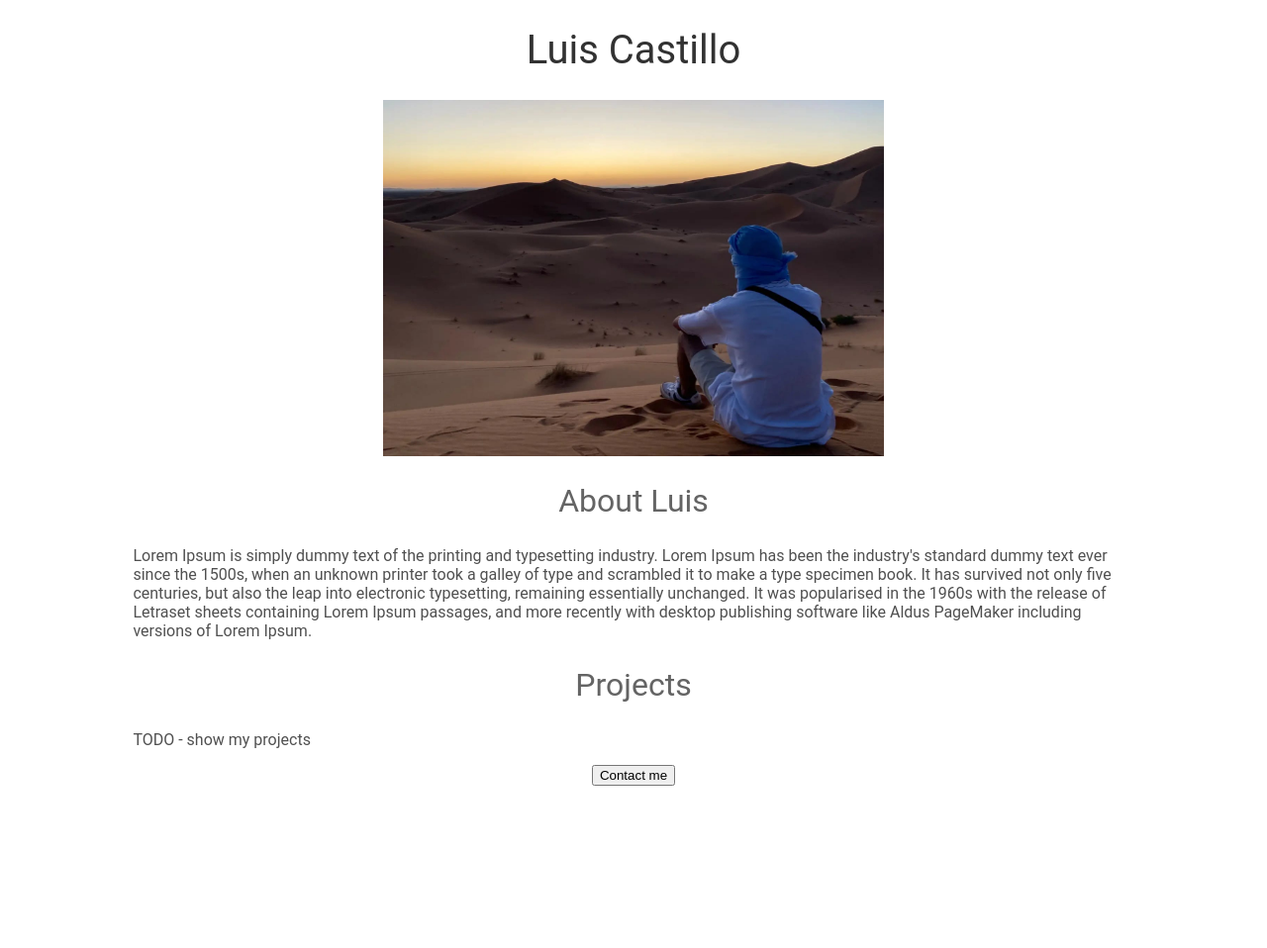
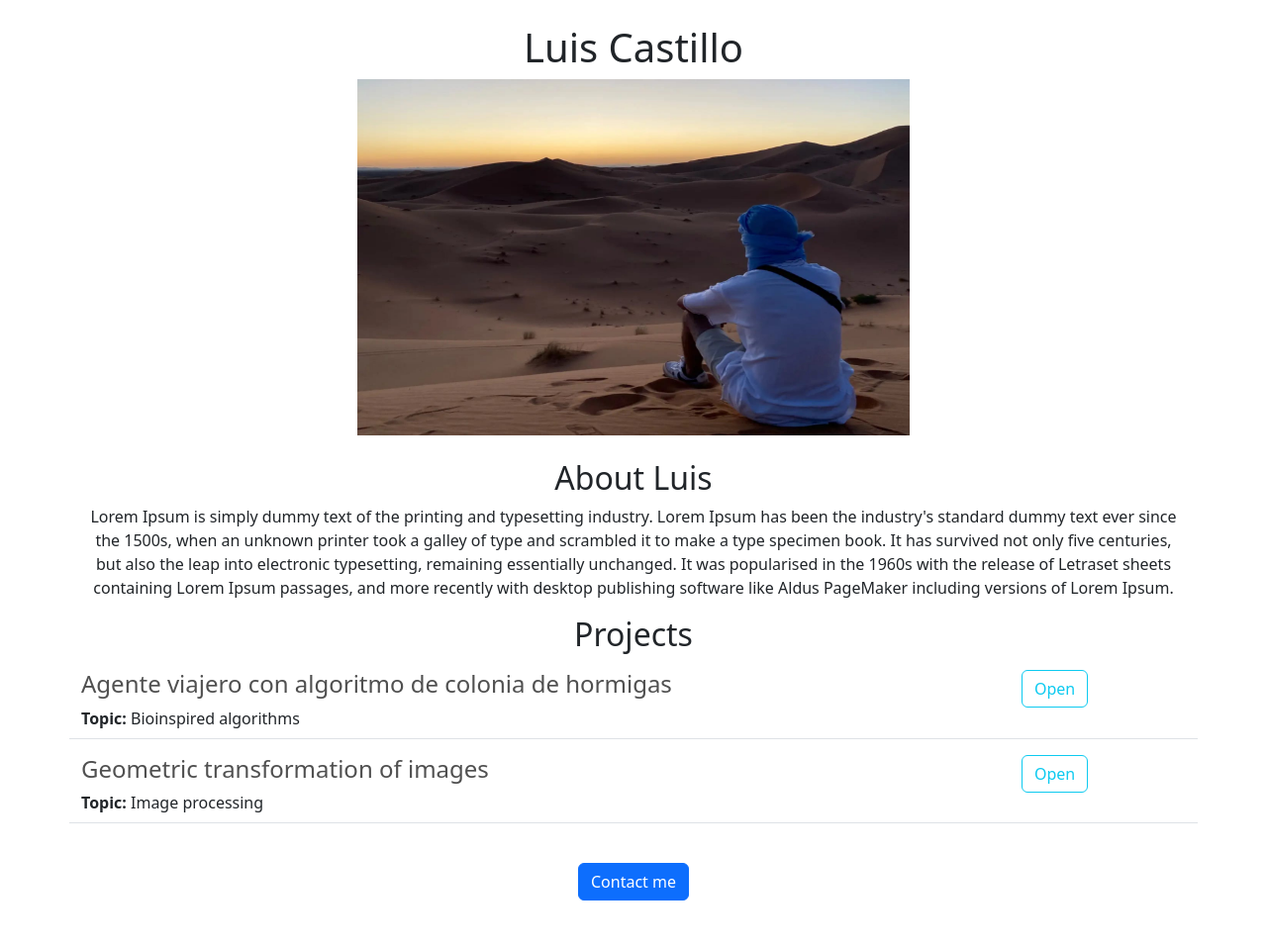
Before and after one commit to luisec3/my-portfolio-website, a Flask app: page / in a window 1280 px wide. Shown: the whole page at 99% size. Before the commit the page ends 794 px from the top, so only its background shows below. Run offline with Flask 3, Linux system fonts and the light colour scheme.

Commit message:
displayed dynamic data in the html

```diff
--- a/app.py
+++ b/app.py
@@ -1,10 +1,26 @@
 from flask import Flask, render_template
+
+PROJECTS = [
+  {
+    'id': 1,
+    'title': 'Agente viajero con algoritmo de colonia de hormigas',
+    'topic': 'Bioinspired algorithms',
+    'programming_language': 'Python'
+  },
+
+  {
+    'id': 2,
+    'title': 'Geometric transformation of images',
+    'topic': 'Image processing',
+    'programming_language': 'Python'
+  }
+]
 
 app = Flask(__name__)
 
 @app.route("/")
 def hello_world():
-    return render_template('home.html')
+    return render_template('home.html', projects=PROJECTS)
 
 if __name__ == "__main__":
   app.run(host='0.0.0.0', debug=True)
--- a/templates/home.html
+++ b/templates/home.html
@@ -6,14 +6,10 @@
   <meta name="viewport" content="width=device-width, initial-scale=1.0">
   <title>Luis Castillo</title>
 
+  <link href="https://cdn.jsdelivr.net/npm/bootstrap@5.3.1/dist/css/bootstrap.min.css" rel="stylesheet" integrity="sha384-4bw+/aepP/YC94hEpVNVgiZdgIC5+VKNBQNGCHeKRQN+PtmoHDEXuppvnDJzQIu9" crossorigin="anonymous">
+
   <style>
-    h1{
-      font-size: 40px;
-      font-family: Roboto;
-      font-weight: normal;
-      color: rgb(50,50,50);
-      text-align: center;
-    }
+
 
     #banner{
       display: block;
@@ -23,39 +19,35 @@
       height: 360px;
     }
 
-    h2{
-      font-family: Roboto;
-      font-size: 32px;
-      color: rgb(100, 100, 100);
-      text-align: center;
-      font-weight: normal;
-    }
-
-    p{
-      font-family: Roboto;
-      color: rgb(80,80,80);
-    }
-
-    #container{
-      margin-left: auto;
-      margin-right: auto;
-      width: 80%;
-    }
   </style>
 
 </head>
 <body>
-  <div id="container">
-  <h1>Luis Castillo</h1>
-  <img id="banner" src="https://my-portfolio-website--luisec3.repl.co/static/banner.jpg" >
-  <h2>About Luis</h2>
-  <p>
+  <div id="container" class="container mb-5">
+  <h1 class="text-center mt-4">Luis Castillo</h1>
+  <img id="banner" class="img-fluid" src="https://my-portfolio-website--luisec3.repl.co/static/banner.jpg" >
+  <h2 class="text-center mt-4">About Luis</h2>
+  <p class="text-center">
     Lorem Ipsum is simply dummy text of the printing and typesetting industry. Lorem Ipsum has been the industry's standard dummy text ever since the 1500s, when an unknown printer took a galley of type and scrambled it to make a type specimen book. It has survived not only five centuries, but also the leap into electronic typesetting, remaining essentially unchanged. It was popularised in the 1960s with the release of Letraset sheets containing Lorem Ipsum passages, and more recently with desktop publishing software like Aldus PageMaker including versions of Lorem Ipsum.
   </p>
-  <h2>Projects</h2>
-  <p>TODO - show my projects</p>
+  <h2 class="text-center">Projects</h2>
+
+  {% for project in projects %}
+    <div class="border-bottom row mt-3" style="margin-bottom:16px;padding-bottom: 8px;">
+      <div class="col-10">
+        <h4 style="color:rgb(80,80,80);">{{project['title']}}</h4>
+        <div>
+          <b>Topic:</b> {{project['topic']}}
+        </div>
+    </div>
+      <div class="col-2">
+        <button type="button" class="btn btn-outline-info">Open</button>
+      </div>
+    </div>
+  {% endfor %}
+
   <div style="text-align: center;">
-  <button>Contact me</button>
+  <button type="button" class="btn btn-primary mt-4">Contact me</button>
   </div>
   </div>
 </body>
```
